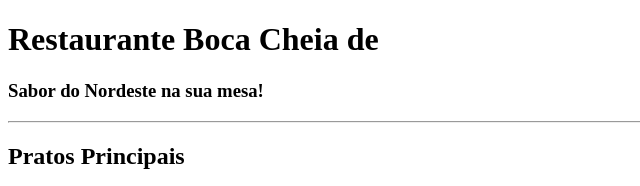
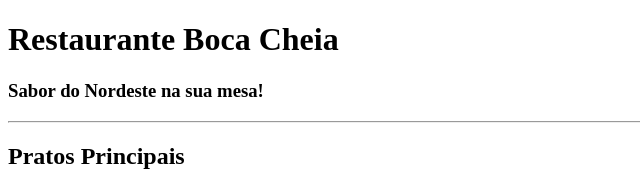
Before and after one commit to AugustoB4/Projeto_AutoriaWeb, a plain HTML site: page menu.html in a window 1280 px wide. Shown: the top 186 px of the page, 0-640 px from the left. Drawn offline with Linux system fonts and the light colour scheme.

Commit message:
Atualização

```diff
--- a/menu.html
+++ b/menu.html
@@ -6,7 +6,7 @@
 </head>
 <body>
 
-    <h1>Restaurante Boca Cheia de </h1>
+    <h1>Restaurante Boca Cheia</h1>
     <h3>Sabor do Nordeste na sua mesa!</h3>
 
     <hr>
```
